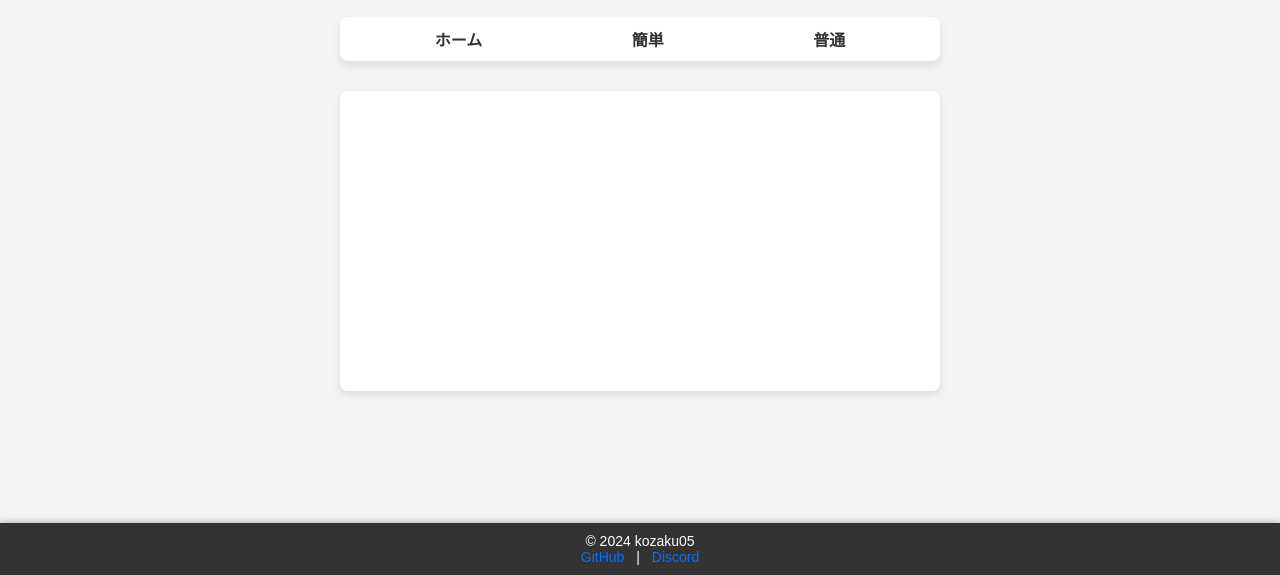
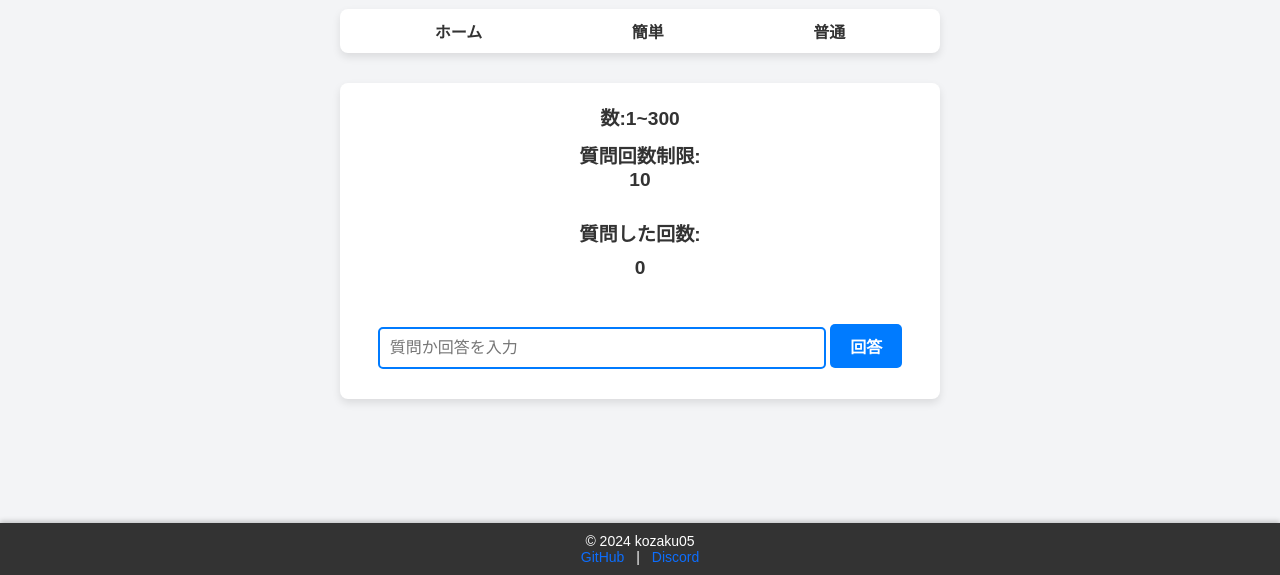
Before and after one commit to kozaku05/Guess-the-numbers, a plain HTML site: page main/hard/hard.html in a window 1280 px wide. Shown: the part 225-800 px from the top of the page. Drawn offline with Linux system fonts and the light colour scheme.

Commit message:
カスタム以外完成

```diff
--- a/main/easy/style.css
+++ b/main/easy/style.css
@@ -67,10 +67,6 @@
   flex-wrap: wrap;
 }
 
-  nav ul li {
-    position: relative;
-  }
-
 nav ul li a {
   color: #333;
   text-decoration: none;
@@ -93,13 +89,86 @@
   border-radius: 8px;
   box-shadow: 0 4px 8px rgba(0, 0, 0, 0.1);
   margin-bottom: 30px;
-    display: flex;
-    align-items: center;
-    justify-content: center;
   padding: 20px;
   text-align: center;
 }
 
+#gameMain h2 {
+  font-size: 1.2rem;
+  color: #333;
+  margin-bottom: 10px;
+}
+
+#questionNumber {
+  font-size: 1.2rem;
+  color: #007bff;
+  font-weight: bold;
+}
+
+#information {
+  color: #ff0000;
+  font-weight: bold;
+  margin-bottom: 15px;
+}
+
+/* 入力ボックスおよびボタンのスタイル */
+#gameMain input[type="number"] {
+  width: 80%;
+  padding: 10px;
+  margin: 10px 0;
+  border: 2px solid #007bff;
+  border-radius: 5px;
+  font-size: 1rem;
+}
+
+#gameMain input[type="button"] {
+  background-color: #007bff;
+  color: #ffffff;
+  border: none;
+  padding: 10px 20px;
+  font-size: 1rem;
+  font-weight: bold;
+  border-radius: 5px;
+  cursor: pointer;
+  transition: background-color 0.3s ease;
+}
+
+#gameMain input[type="button"]:hover {
+  background-color: #0056b3;
+}
+
+/* 終了エリアスタイル */
+#finish {
+  display: none;
+  width: 100%;
+  max-width: 600px;
+  background-color: #ffffff;
+  border-radius: 8px;
+  box-shadow: 0 4px 8px rgba(0, 0, 0, 0.1);
+  padding: 20px;
+  text-align: center;
+  margin-bottom: 30px;
+}
+
+#finish h2 {
+  font-size: 1.5rem;
+  color: #28a745;
+  font-weight: bold;
+}
+
+#finish a {
+  display: inline-block;
+  margin-top: 20px;
+  font-size: 1.2rem;
+  color: #007bff;
+  text-decoration: none;
+  font-weight: bold;
+  transition: color 0.3s ease;
+}
+
+#finish a:hover {
+  color: #0056b3;
+}
 /* フッタースタイル */
 .footer {
   position: fixed;
@@ -149,4 +218,8 @@
     padding: 15px;
     font-size: 0.9rem;
   }
+
+  #gameMain input[type="number"] {
+    width: 100%;
   }
+}
--- a/main/hard/hard.html
+++ b/main/hard/hard.html
@@ -21,7 +21,23 @@
         <li><a href="../normal/normal.html">普通</a></li>
       </ul>
     </nav>
-    <div id="gameMain"></div>
+    <div id="gameMain">
+      <h2>数:1~300</h2>
+      <h2>
+        質問回数制限:
+        <p id="remaining_times">10</p>
+      </h2>
+      <br />
+      <h2>
+        質問した回数:
+        <h2 id="questionNumber">0</h2>
+      </h2>
+      <br />
+      <h2 id="information"></h2>
+      <input type="number" placeholder="質問か回答を入力" id="data" />
+      <input type="button" value="回答" onclick="send()" />
+    </div>
+    <div id="finish"><a href="/index.html">ホームに戻る</a><h2>モード:難しい</h2></div>
     <br /><br />
     <footer class="footer">
       <p>&copy; 2024 kozaku05</p>
@@ -29,6 +45,6 @@
       <a href="https://discord.gg/tfyqW3CNZh" target="_blank">Discord</a>
     </footer>
 
-    <script src="script.js"></script>
+    <script src="hard.js"></script>
   </body>
 </html>
--- /dev/null
+++ b/main/hard/hard.js
@@ -0,0 +1,63 @@
+let information = document.getElementById("information");
+let Number = Math.floor(Math.random() * 300) + 1;
+console.log("正解：" + Number);
+let gameMain = document.getElementById("gameMain");
+let questionNumber = document.getElementById("questionNumber");
+let question = 0;
+let remaining_times = document.getElementById("remaining_times");
+let times = 10;
+let finish = document.getElementById("finish");
+finish.style.display = "none";
+document.getElementById("data").addEventListener("keydown", function (event) {
+  if (event.key === "Enter") send();
+});
+function send() {
+  if (times != 0) {
+    let data = document.getElementById("data").value;
+    if (data) {
+      if (data == Number) {
+        gameMain.style.display = "none";
+        finish.style.display = "block";
+        let answer = document.createElement("h2");
+        let QuestionNumber = document.createElement("h2");
+        QuestionNumber.innerHTML = `あなたの質問回数:${question}`;
+        answer.innerHTML = innerHTML = `正解!答えは:${Number}`;
+        finish.appendChild(answer);
+        finish.appendChild(QuestionNumber);
+      } else if (data < Number) {
+        question += 1;
+        times -= 1;
+        questionNumber.innerHTML = question;
+        remaining_times.innerHTML = times;
+        information.innerHTML = "値が小さいです";
+      } else {
+        question += 1;
+        times -= 1;
+        questionNumber.innerHTML = question;
+        remaining_times.innerHTML = times;
+        information.innerHTML = "値が大きいです";
+      }
+    } else {
+      information.innerHTML = "数字を入力してください";
+    }
+  } else {
+    information.innerHTML = "質問終了:答えを入力してください";
+    let data = document.getElementById("data").value;
+    if (data == Number) {
+      gameMain.style.display = "none";
+      finish.style.display = "block";
+      let answer = document.createElement("h2");
+      let QuestionNumber = document.createElement("h2");
+      QuestionNumber.innerHTML = `あなたの質問回数:${question}`;
+      answer.innerHTML = innerHTML = `<h2>正解!答えは:${Number}</h2>`;
+      finish.appendChild(answer);
+      finish.appendChild(QuestionNumber);
+    } else {
+      gameMain.style.display = "none";
+      finish.style.display = "block";
+      let message = document.createElement("h2");
+      message.innerHTML = `あなたの負け`;
+      finish.appendChild(message);
+    }
+  }
+}
--- a/main/hard/style.css
+++ b/main/hard/style.css
@@ -67,10 +67,6 @@ nav ul {
   flex-wrap: wrap;
 }
 
-nav ul li {
-  position: relative;
-}
-
 nav ul li a {
   color: #333;
   text-decoration: none;
@@ -84,7 +80,7 @@ nav ul li a:hover {
   color: #007bff;
 }
 
-/* ゲームメインエリア */
+/* メインゲームエリア */
 #gameMain {
   width: 100%;
   max-width: 600px;
@@ -93,13 +89,86 @@ nav ul li a:hover {
   border-radius: 8px;
   box-shadow: 0 4px 8px rgba(0, 0, 0, 0.1);
   margin-bottom: 30px;
-  display: flex;
-  align-items: center;
-  justify-content: center;
   padding: 20px;
   text-align: center;
 }
 
+#gameMain h2 {
+  font-size: 1.2rem;
+  color: #333;
+  margin-bottom: 10px;
+}
+
+#questionNumber {
+  font-size: 1.2rem;
+  color: #007bff;
+  font-weight: bold;
+}
+
+#information {
+  color: #ff0000;
+  font-weight: bold;
+  margin-bottom: 15px;
+}
+
+/* 入力ボックスおよびボタンのスタイル */
+#gameMain input[type="number"] {
+  width: 80%;
+  padding: 10px;
+  margin: 10px 0;
+  border: 2px solid #007bff;
+  border-radius: 5px;
+  font-size: 1rem;
+}
+
+#gameMain input[type="button"] {
+  background-color: #007bff;
+  color: #ffffff;
+  border: none;
+  padding: 10px 20px;
+  font-size: 1rem;
+  font-weight: bold;
+  border-radius: 5px;
+  cursor: pointer;
+  transition: background-color 0.3s ease;
+}
+
+#gameMain input[type="button"]:hover {
+  background-color: #0056b3;
+}
+
+/* 終了エリアスタイル */
+#finish {
+  display: none;
+  width: 100%;
+  max-width: 600px;
+  background-color: #ffffff;
+  border-radius: 8px;
+  box-shadow: 0 4px 8px rgba(0, 0, 0, 0.1);
+  padding: 20px;
+  text-align: center;
+  margin-bottom: 30px;
+}
+
+#finish h2 {
+  font-size: 1.5rem;
+  color: #28a745;
+  font-weight: bold;
+}
+
+#finish a {
+  display: inline-block;
+  margin-top: 20px;
+  font-size: 1.2rem;
+  color: #007bff;
+  text-decoration: none;
+  font-weight: bold;
+  transition: color 0.3s ease;
+}
+
+#finish a:hover {
+  color: #0056b3;
+}
 /* フッタースタイル */
 .footer {
   position: fixed;
@@ -149,4 +218,8 @@ nav ul li a:hover {
     padding: 15px;
     font-size: 0.9rem;
   }
+
+  #gameMain input[type="number"] {
+    width: 100%;
+  }
 }
--- a/main/normal/style.css
+++ b/main/normal/style.css
@@ -67,10 +67,6 @@ nav ul {
   flex-wrap: wrap;
 }
 
-nav ul li {
-  position: relative;
-}
-
 nav ul li a {
   color: #333;
   text-decoration: none;
@@ -84,7 +80,7 @@ nav ul li a:hover {
   color: #007bff;
 }
 
-/* ゲームメインエリア */
+/* メインゲームエリア */
 #gameMain {
   width: 100%;
   max-width: 600px;
@@ -93,13 +89,86 @@ nav ul li a:hover {
   border-radius: 8px;
   box-shadow: 0 4px 8px rgba(0, 0, 0, 0.1);
   margin-bottom: 30px;
-  display: flex;
-  align-items: center;
-  justify-content: center;
   padding: 20px;
   text-align: center;
 }
 
+#gameMain h2 {
+  font-size: 1.2rem;
+  color: #333;
+  margin-bottom: 10px;
+}
+
+#questionNumber {
+  font-size: 1.2rem;
+  color: #007bff;
+  font-weight: bold;
+}
+
+#information {
+  color: #ff0000;
+  font-weight: bold;
+  margin-bottom: 15px;
+}
+
+/* 入力ボックスおよびボタンのスタイル */
+#gameMain input[type="number"] {
+  width: 80%;
+  padding: 10px;
+  margin: 10px 0;
+  border: 2px solid #007bff;
+  border-radius: 5px;
+  font-size: 1rem;
+}
+
+#gameMain input[type="button"] {
+  background-color: #007bff;
+  color: #ffffff;
+  border: none;
+  padding: 10px 20px;
+  font-size: 1rem;
+  font-weight: bold;
+  border-radius: 5px;
+  cursor: pointer;
+  transition: background-color 0.3s ease;
+}
+
+#gameMain input[type="button"]:hover {
+  background-color: #0056b3;
+}
+
+/* 終了エリアスタイル */
+#finish {
+  display: none;
+  width: 100%;
+  max-width: 600px;
+  background-color: #ffffff;
+  border-radius: 8px;
+  box-shadow: 0 4px 8px rgba(0, 0, 0, 0.1);
+  padding: 20px;
+  text-align: center;
+  margin-bottom: 30px;
+}
+
+#finish h2 {
+  font-size: 1.5rem;
+  color: #28a745;
+  font-weight: bold;
+}
+
+#finish a {
+  display: inline-block;
+  margin-top: 20px;
+  font-size: 1.2rem;
+  color: #007bff;
+  text-decoration: none;
+  font-weight: bold;
+  transition: color 0.3s ease;
+}
+
+#finish a:hover {
+  color: #0056b3;
+}
 /* フッタースタイル */
 .footer {
   position: fixed;
@@ -149,4 +218,8 @@ nav ul li a:hover {
     padding: 15px;
     font-size: 0.9rem;
   }
+
+  #gameMain input[type="number"] {
+    width: 100%;
+  }
 }
```
Also changed, not shown: main/easy/easy.html (+15 -2 lines), main/easy/easy.js (added, +36 -0 lines), main/normal/normal.html (+21 -2 lines), main/normal/normal.js (added, +63 -0 lines). Lines whose indentation alone changed are shown as unchanged.
